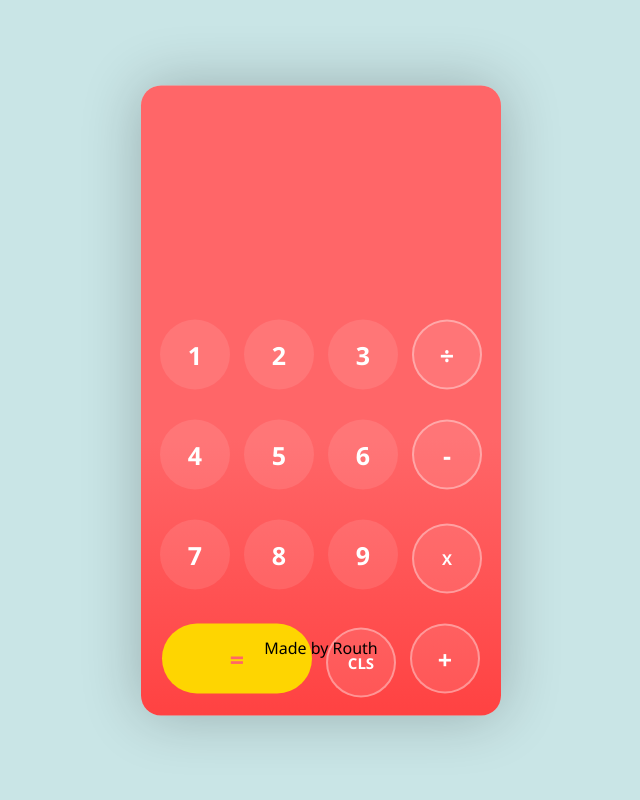
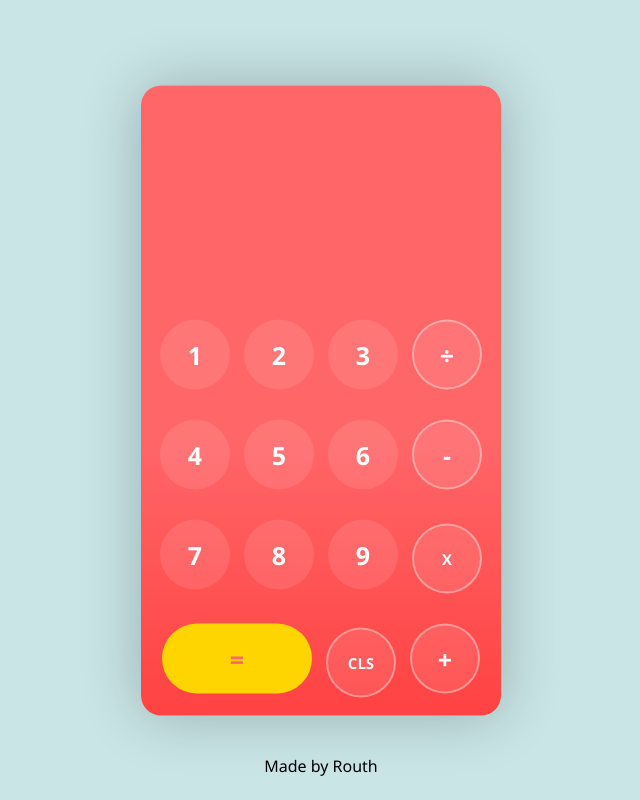
Before and after one commit to Aakarshs/React_Beautiful_Calc_App, a React app: page / in a window 1280 px wide. Shown: the whole page, without its empty margins (319-959 px from the left). Built offline with nearby package versions, Linux system fonts and the light colour scheme.

Commit message:
add stuff

```diff
--- a/package.json
+++ b/package.json
@@ -10,11 +10,11 @@
     "react-scripts": "1.1.4"
   },
   "scripts": {
-    "predeploy": "npm run build",
-    "deploy": "gh-pages -d build",
     "start": "react-scripts start",
     "build": "react-scripts build",
     "test": "react-scripts test --env=jsdom",
+    "predeploy": "npm run build",
+    "deploy": "gh-pages -d build",
     "eject": "react-scripts eject"
   }
 }
--- a/src/App.css
+++ b/src/App.css
@@ -127,7 +127,7 @@ filter: progid:DXImageTransform.Microsoft.gradient( startColorstr='#ff6668', end
 
 .credit{
   position: fixed;
-  top: 81%;
+  top: 110%;
   left: 50%;
   transform: translate(-50%, -50%);
   text-align: center;
--- a/src/index.js
+++ b/src/index.js
@@ -102,9 +102,9 @@ class Header extends React.Component{
             <button className="clear" onClick={this.clears}> CLS </button>
             <button className="symbol" onClick={this.handleChange} value='+'> + </button>
 
+            <div className="credit">Made by Routh</div>
+        </div>
 
-        </div>
-        <div className="credit">Made by Routh</div>
       </div>
     );
   }
```
Also changed, not shown: 2 other files.
